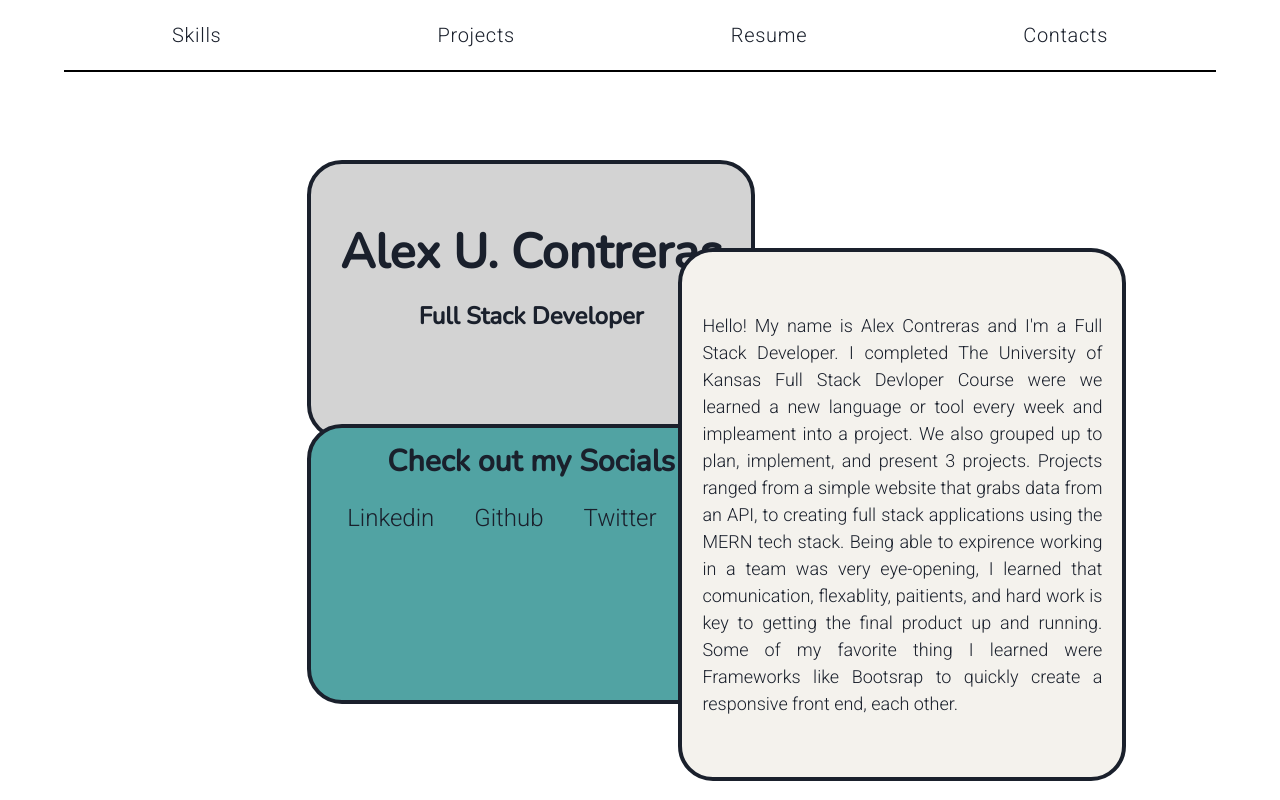
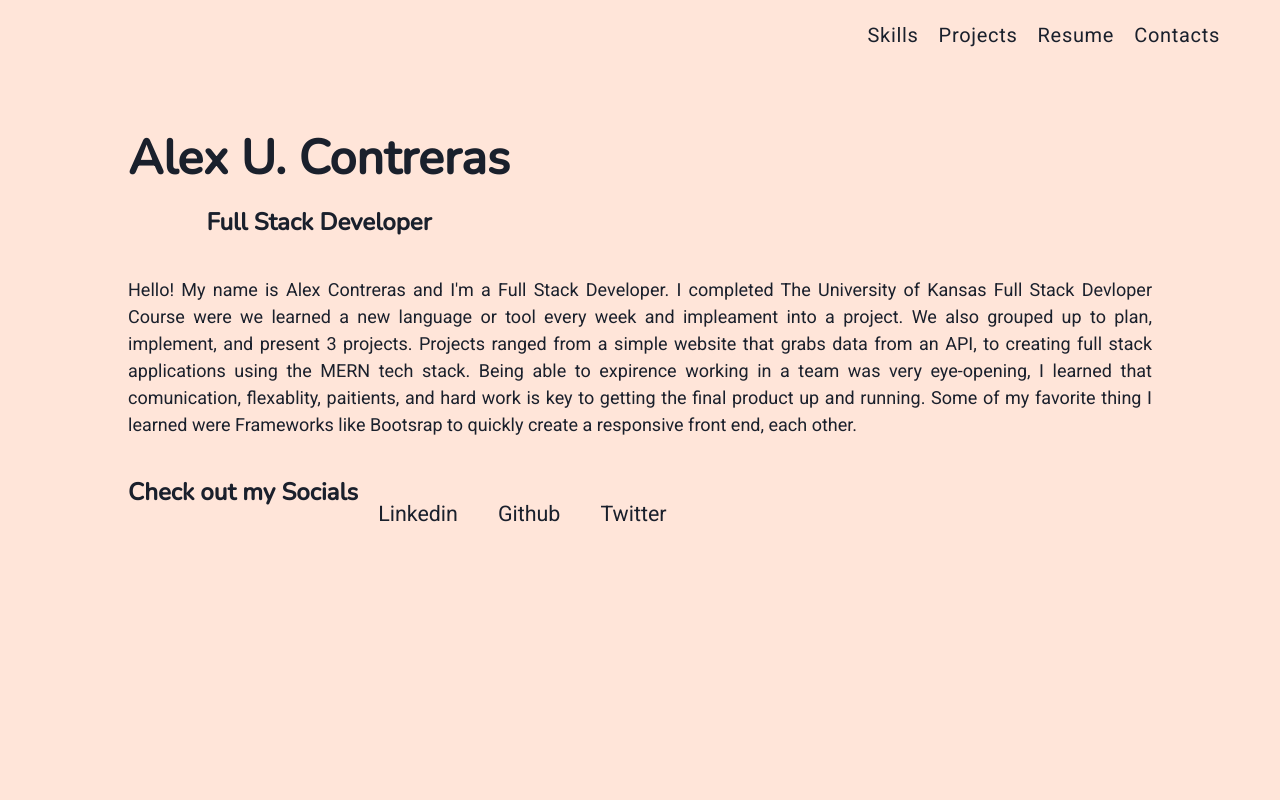
Before and after one commit to AlexUrielContreras/alex-website, a React (Create React App) app: page / in a window 1280 px wide. Built offline with nearby package versions, Linux system fonts and the light colour scheme.

Commit message:
style: changed background color and nav layout

```diff
--- a/src/App.js
+++ b/src/App.js
@@ -6,7 +6,7 @@ import Skills from './pages/Skills'
 import Project from './pages/Projects'
 import Social from './pages/Contacts'
 import theme from './theme'
-import '@fontsource/roboto/300.css'
+import '@fontsource/roboto/400.css'
 import '@fontsource/nunito/500.css'
 
 function App() {
@@ -38,7 +38,7 @@ function App() {
   return (
     <ChakraProvider theme={theme}>
       <header>
-        {currentW > 900 && currentTab !== ' ' ?  <Link position='absolute' top='1vh' left={{base: '45vw', lg: '47vw'}} className='nav-title' onClick={() => setCurrentTab(' ')}>AC</Link> : null}
+        {currentW > 900 && currentTab !== ' ' ?  <Link position='absolute' top='2vh' left='10vw' className='nav-title' onClick={() => setCurrentTab(' ')}>Alex Contreras</Link> : null}
         <Nav tabs={tabs} setCurrentTab={setCurrentTab} currentTab={currentTab} />
       </header>
       <main>
--- a/src/index.css
+++ b/src/index.css
@@ -1,21 +1,21 @@
-body{
-  height: 100vh;
+html,body{
+  min-height: 100%;
+}
+#root {
+  min-height: 100vh;
+  font-family: "Roboto", sans-serif;
+  background-color: #ffe5d9;
 
 }
-#root {
-  height: 100vh;
-  font-family: "Roboto", sans-serif;
-}
 main {
-  width: 80vw;
+  max-width: 80vw;
   margin: auto;
   padding: 20px 0;
 }
 header {
-  border-bottom: 2px black solid;
-  width: 90vw;
   margin: 0 auto;
   letter-spacing: .7px;
+
 }
 .selected {
   transform: translate(0, 20px);
@@ -33,11 +33,6 @@ header {
   font-size: 1.2rem
 }
 .nav-title {
-  font-size: 1.7rem;
+  font-size: 1.9rem;
   font-weight: bolder;
-  text-align: center;
-  border: 2px solid grey;
-  border-radius: 50%;
-  width: 75px;
-
 }
--- a/src/pages/About.js
+++ b/src/pages/About.js
@@ -2,13 +2,13 @@ import { Flex, Heading, Text, Box, Link } from '@chakra-ui/react'
 function About() {
     return (
         <>
-            <Flex p={{md: '5'}} mt={{base: '12'}} borderRadius='35' w={{md: '35vw'}} border='4px' justifyContent='center' h={{base: '25vh' , md:'35vh'}} position={{md: 'absolute'}} left={{xl: '24vw'}} top={{md: '15vh', xl: '14vh'}} bg={{base: 'lightgrey'}}>
-                <Box textAlign='center' mt={{base: '16', md: '10'}}>
-                    <Heading as='h1' fontSize={{base:'2.1rem',lg:'5xl'}}>Alex U. Contreras</Heading>
-                    <Heading as='h2' fontSize={{base: '1.41rem' ,lg:'2xl'}} mt={5}>Full Stack Developer</Heading>
+            <Flex >
+                <Box textAlign='center' mt={{base: '14', md: '10'}}>
+                    <Heading as='h1'  fontSize={{base:'2.1rem',lg:'5xl'}}>Alex U. Contreras</Heading>
+                    <Heading as='h2'  fontSize={{base: '1.41rem' ,lg:'2xl'}} mt={5}>Full Stack Developer</Heading>
                 </Box>
             </Flex>
-            <Flex w={{md: '35vw'}} borderRadius='35' border='4px' mt='10' position={{md: 'absolute'}} right={{md: '12vw'}} top={{md: '15vh', xl: '26vh'}} bg='#f4f2ed' p='5' zIndex='1'>
+            <Flex >
                 <Text as='p' my={10} textAlign='justify' fontSize='lg'>
                     Hello! My name is Alex Contreras and I'm a Full Stack Developer. I completed The University of Kansas Full Stack Devloper Course were
                     we learned a new language or tool every week and impleament into a project. We also grouped up to plan, implement, and present 3 projects.
@@ -20,10 +20,9 @@ function About() {
                 </Text>
             </Flex>
 
-            <Flex borderRadius='35' direction={{base:'column'}}p='4' mt='12' position={{md: 'absolute'}} bottom={{md: '10vh', xl: '12vh'}} left={{xl: '24vw'}}  border='4px' h={{base: '25vh', md:'35vh'}} w={{md: '35vw'}} bg= '#51a3a3' >
-
-                <Heading as='h2' fontSize={{base: '3xl'}} textAlign='center'>Check out my Socials</Heading>
-                <Flex  fontSize='2xl' direction={{base: 'column', md: 'row'}}>
+            <Flex >
+                <Heading  as='h2' fontSize={{base: '2xl'}} textAlign='center'>Check out my Socials</Heading>
+                <Flex  fontSize={{base:'1.34rem' }} direction={{base: 'column', md: 'row'}}>
                     <Flex m={{md:'2',xl: '5'}} mt={2} justifyContent='center'>
                         <Link href='https://www.linkedin.com/in/alex-contreras-788b55225/'>Linkedin</Link>
                     </Flex>
--- a/src/pages/Nav.js
+++ b/src/pages/Nav.js
@@ -2,9 +2,9 @@ import { Link, Flex} from '@chakra-ui/react';
 
 function Nav({tabs, setCurrentTab, currentTab}) {
     return (
-        <Flex justifyContent='space-around' fontSize='xl' py={5}>
+        <Flex justifyContent='flex-end' fontSize='xl' py={5} mr={10}>
             {tabs.map(tab => (
-                <Link key={tab} onClick={() => setCurrentTab({tab})} className={`${currentTab.tab === tab && 'selected'}`}>{tab}</Link>
+                <Link mr={5} key={tab} onClick={() => setCurrentTab({tab})} className={`${currentTab.tab === tab && 'selected'}`}>{tab}</Link>
             ))}
         </Flex>
     )
--- a/src/pages/Projects.js
+++ b/src/pages/Projects.js
@@ -17,7 +17,6 @@ function Projects() {
             name: 'Budget Tracker',
             description: 'venenatis cras sed felis eget velit aliquet sagittis id consectetur purus ut faucibus pulvinar elementum integer enim neque volutpat ac tincidunt vitae semper quis lectus venenatis cras sed felis eget velit aliquet sagittis id consectetur purus ut faucibus pulvinar elementum integer enim neque volutpat ac tincidunt vitae semper quis lectus'
         }
-
     ]
     return (
         <Flex direction={{base:'column', lg: 'row'}} align='center'>
--- a/src/pages/Skills.js
+++ b/src/pages/Skills.js
@@ -1,8 +1,8 @@
-import { Box,  Heading } from '@chakra-ui/react';
+import { Box,  Flex, Heading } from '@chakra-ui/react';
 
 function Skills() {
     return (
-        <>
+        <Flex>
             <Box >
                 <Heading as='h2' mt={10} fontSize={{base: '2xl' , md: '4xl'}}>Languages</Heading>
                 <ul className='skill-list'>
@@ -53,7 +53,7 @@ function Skills() {
                     <p>1 :  Proficent</p>
                 </Box>
             </Box> */}
-        </>
+        </Flex>
     )
 };
 
```
